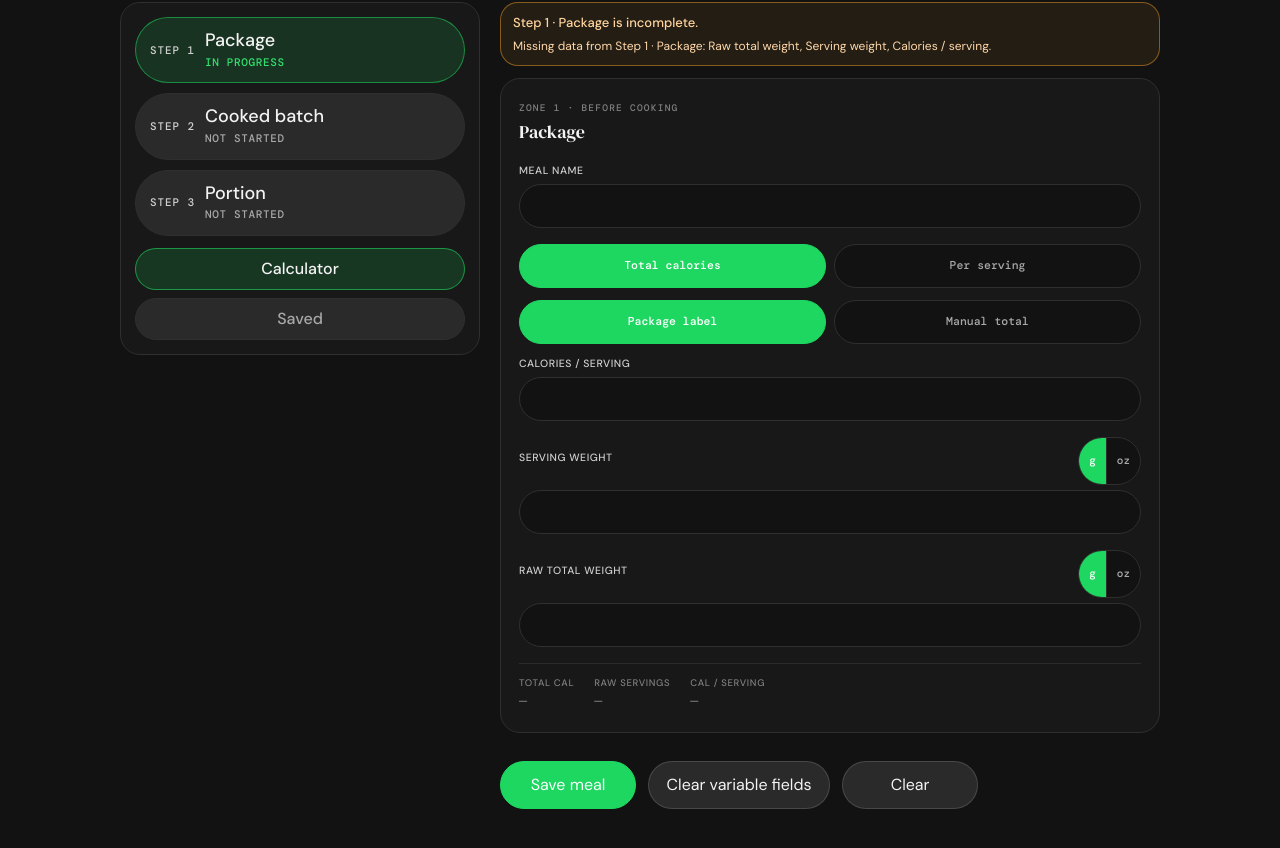
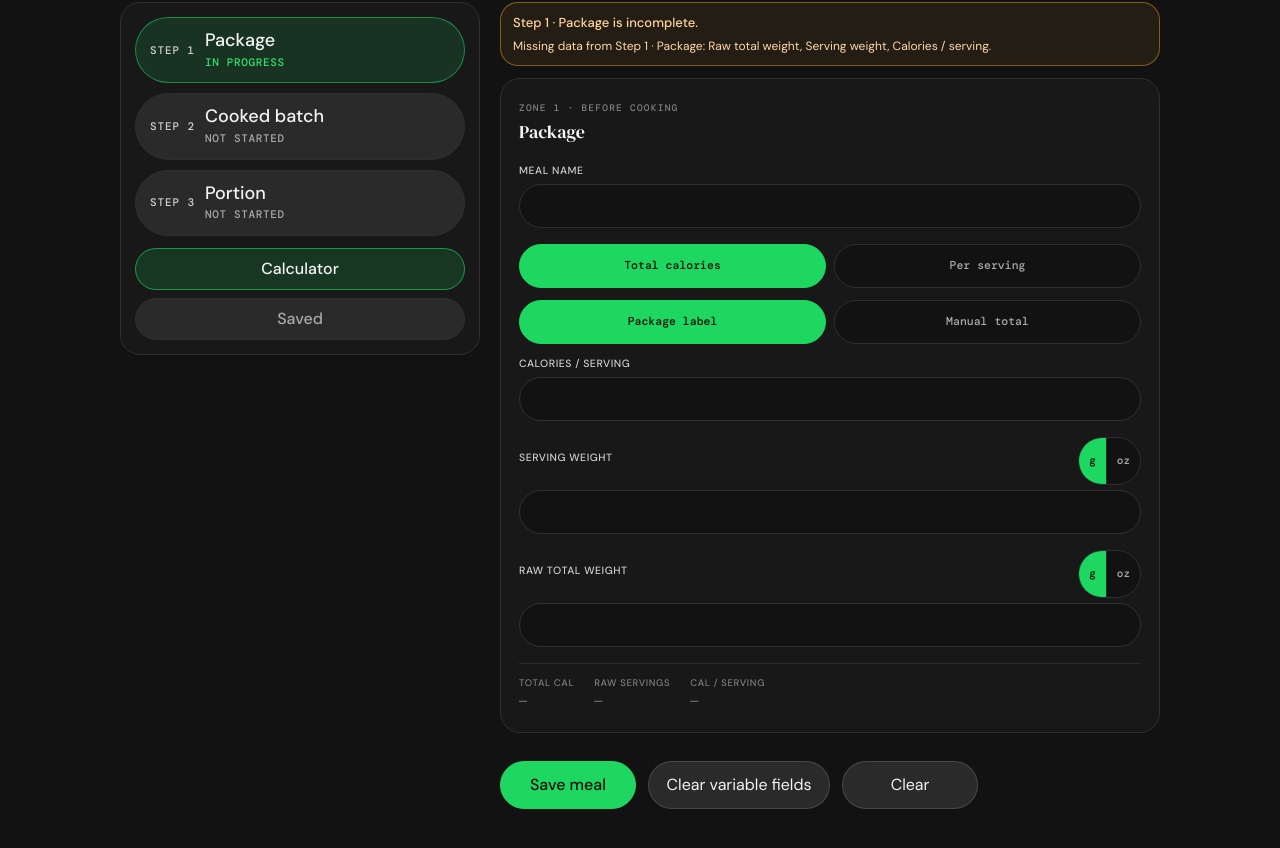
Before and after one commit to relomy/portion_pilot, a React (Vite) app: page / in a window 1280 px wide. Shown: the part 218-1066 px from the top of the page. Built offline with nearby package versions, Linux system fonts and the light colour scheme; a web font is replaced by a local one.

Commit message:
fix(ui): improve contrast on accent-green controls

```diff
--- a/src/index.css
+++ b/src/index.css
@@ -21,6 +21,7 @@
   --ink-faint: #7f7f7f;
   --teal: #1ed760;
   --teal-mid: #32df6f;
+  --accent-on: #081108;
   --field-bg: #121212;
   --field-border: #2f2f2f;
   --surface-border: #2f2f2f;
@@ -299,7 +300,8 @@ input:disabled {
 .mode-group__option:has(input:checked) {
   background: var(--teal);
   border-color: var(--teal);
-  color: #fff;
+  color: var(--accent-on);
+  font-weight: 600;
 }
 
 .field__label {
@@ -394,13 +396,15 @@ input:disabled {
 
 .unit-toggle__option:has(input:checked) span {
   background: var(--teal);
-  color: #fff;
+  color: var(--accent-on);
+  font-weight: 600;
 }
 
 .unit-toggle__option input:checked + span,
 .unit-toggle__option input:checked + span:hover {
   background: var(--teal);
-  color: #fff;
+  color: var(--accent-on);
+  font-weight: 600;
 }
 
 .unit-toggle__option input:not(:checked) + span {
@@ -857,7 +861,8 @@ input:disabled {
 .action-row button:first-child {
   background: var(--herb);
   border-color: var(--herb);
-  color: #f8fffd;
+  color: var(--accent-on);
+  font-weight: 600;
 }
 
 .action-row button:first-child:hover {
```
